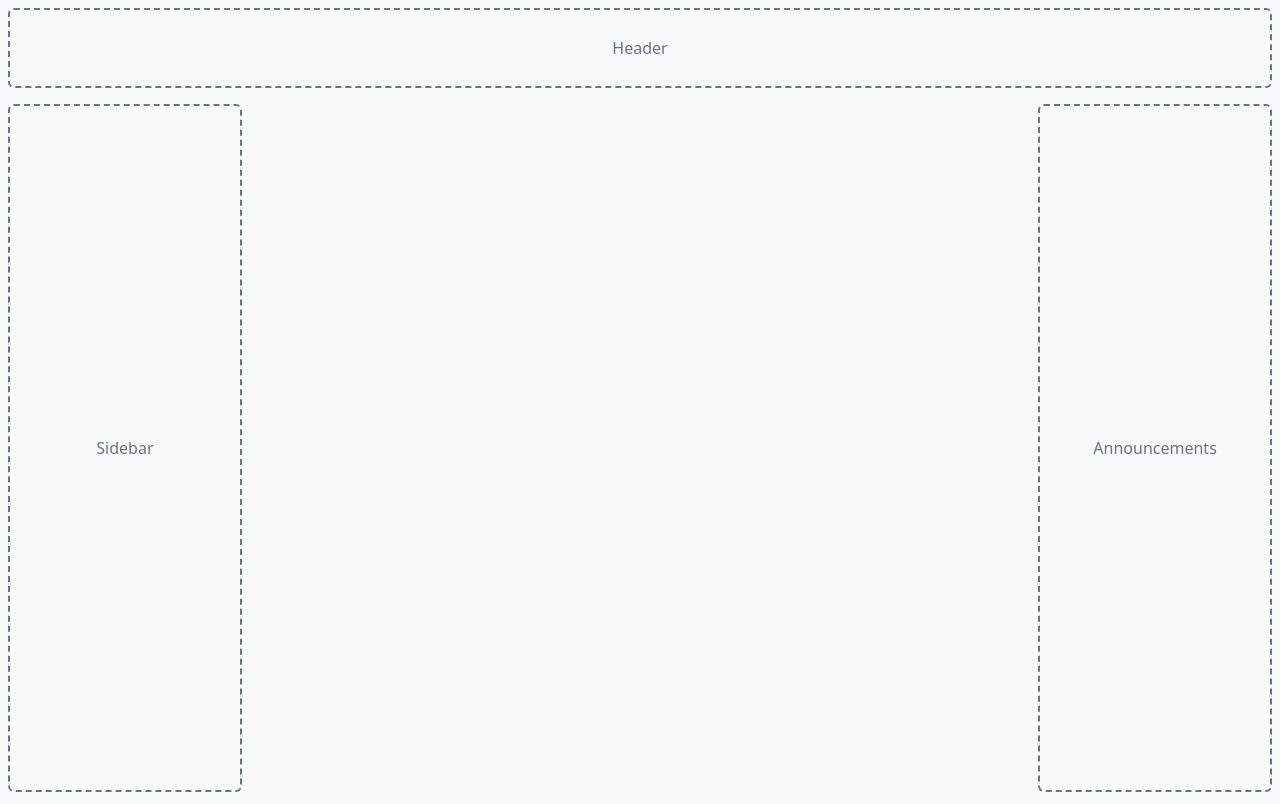
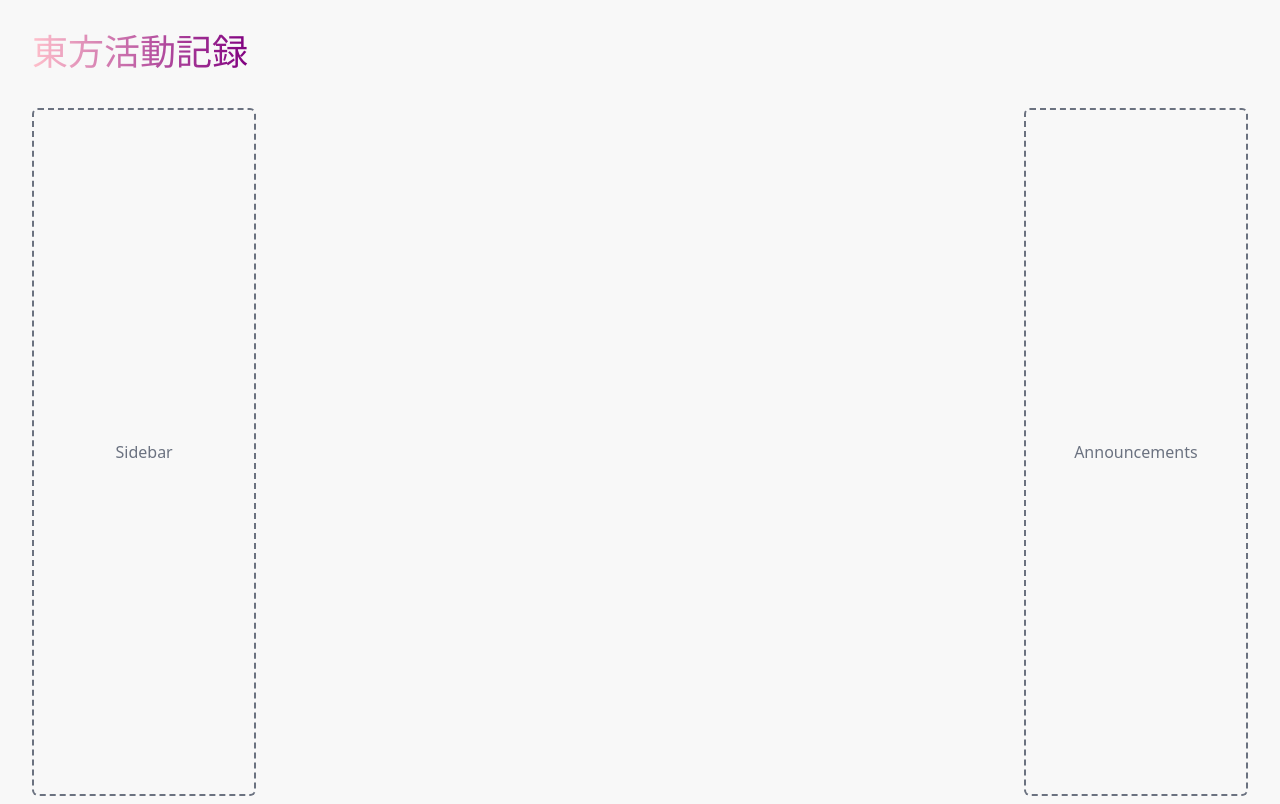
Before and after one commit to akinazuki/touhou-events, a Vue app: page / in a window 1280 px wide. Built offline with nearby package versions, Linux system fonts and the light colour scheme.

Commit message:
add title gradient

```diff
--- a/src/components/Main.vue
+++ b/src/components/Main.vue
@@ -7,9 +7,12 @@ const needMargin = ref(false);
 
 <template>
   <div class="flex flex-col ">
-    <Placeholder message="Header" class="h-24 p-2" />
+    <!-- <Placeholder message="Header" class="h-24 p-2" /> -->
+    <div class="h-24 px-8 mt-1 items-center w-full flex">
+      <span class="text-4xl text-title">東方活動記録</span>
+    </div>
 
-    <div class="flex">
+    <div class="flex px-6">
       <Placeholder message="Sidebar" class="w-[20%] p-2" />
       <div
         :class="{
@@ -24,6 +27,13 @@ const needMargin = ref(false);
 </template>
 
 <style>
+.text-title {
+  background-image: linear-gradient(to right, pink, purple);
+  color: transparent;
+  -webkit-background-clip: text;
+  background-clip: text;
+}
+
 html {
   scroll-behavior: smooth;
   background-color: #f8f8f8;
```
